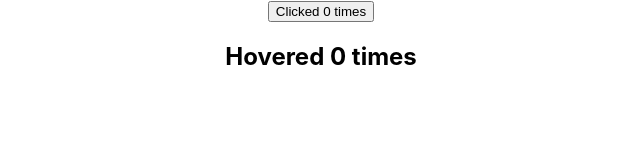
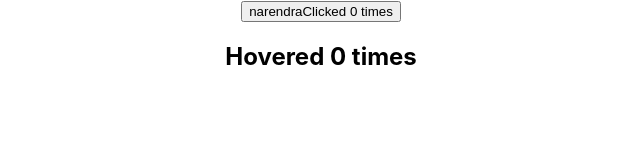
Before and after one commit to supermonk/vagrant-react-centos7, a React (Create React App) app in the folder data/react-http/: page / in a window 1280 px wide. Shown: the top 160 px of the page, without its empty margins (319-959 px from the left). Built offline with nearby package versions, Linux system fonts and the light colour scheme.

Commit message:
downflow of name from app.js to component and increment

```diff
--- a/data/react-http/src/App.js
+++ b/data/react-http/src/App.js
@@ -21,7 +21,7 @@ function App() {
       {/* <FragmentDemo></FragmentDemo> */}
       {/* <Table></Table> */}
       {/* <ParentComp></ParentComp> */}
-      <ClickCounter></ClickCounter>
+      <ClickCounter name = 'narendra'></ClickCounter>
       <HoverCounter></HoverCounter>
     </div>
   );
--- a/data/react-http/src/components/ClickCounter.js
+++ b/data/react-http/src/components/ClickCounter.js
@@ -19,4 +19,4 @@ class ClickCounter extends Component {
     }
 }
 
-export default UpdatedComponent(ClickCounter)
+export default UpdatedComponent(ClickCounter,5)
--- a/data/react-http/src/components/HoverCounter.js
+++ b/data/react-http/src/components/HoverCounter.js
@@ -16,4 +16,4 @@ class HoverCounter extends Component {
 
 }
 
-export default UpdatedComponent(HoverCounter)
+export default UpdatedComponent(HoverCounter,10)
--- a/data/react-http/src/components/withCounter.js
+++ b/data/react-http/src/components/withCounter.js
@@ -1,6 +1,6 @@
 import React from 'react'
 
-const UpdatedComponent = (OriginalComponent) => {
+const UpdatedComponent = (OriginalComponent, incrementNumber) => {
     class NewComponent extends React.Component {
         constructor(props) {
             super(props)
@@ -13,14 +13,17 @@ const UpdatedComponent = (OriginalComponent) => {
         // count
         incrementCount = () => {
             this.setState(prevState => {
-                return { count: prevState.count + 1 }
+                return { count: prevState.count + incrementNumber }
             })
         }
 
         render() {
+            console.log(this.props.name)
             return <OriginalComponent
                 count={this.state.count}
-                incrementCount={this.incrementCount} />
+                incrementCount={this.incrementCount}
+                {...this.props}
+                />
         }
     }
     return NewComponent
```
